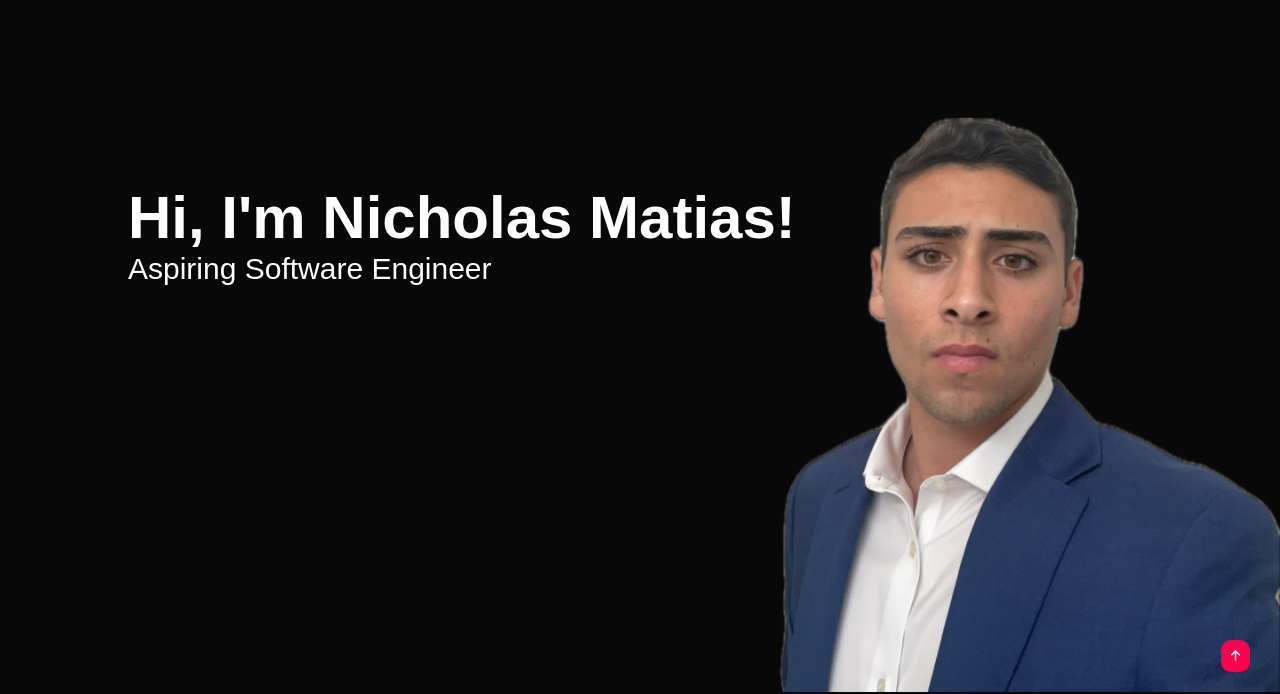
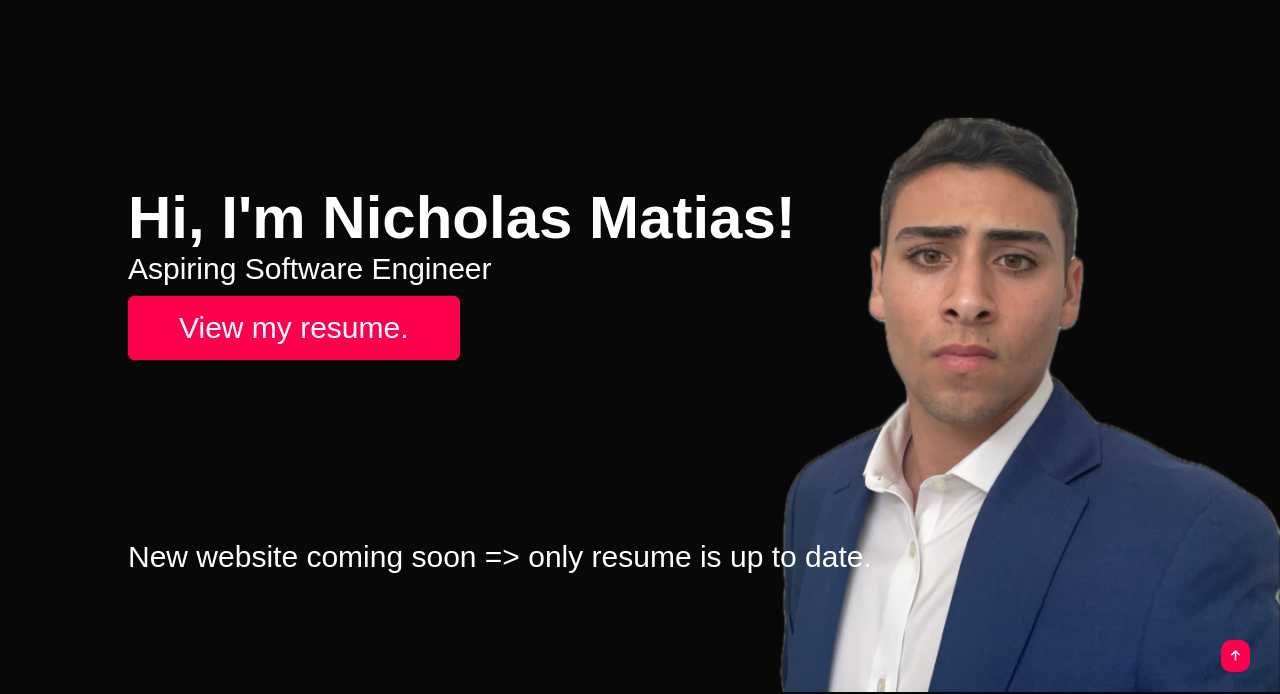
Before and after one commit to NicholasMatias/CBN, a plain HTML site: page index.html in a window 1280 px wide. Shown: the part 108-802 px from the top of the page. Drawn offline with Linux system fonts and the light colour scheme.

Commit message:
Update resume and add resume button to landing page.

```diff
--- a/index.html
+++ b/index.html
@@ -25,6 +25,8 @@
                 <div class="header-text">
                     <h1>Hi, I'm Nicholas Matias!</h1>
                     <p>Aspiring Software Engineer</p>
+                    <a href="Resume/Matias_Nicholas.pdf" title="View my resume..." target="_blank" class="button button2 resume-button">View my resume.</a>
+                    <p class="new-website">New website coming soon => only resume is up to date.</p>
                 </div>
 
             </div>
@@ -44,6 +46,7 @@
                         <p>
                             I’m a sophomore at Texas A&M University studying computer science.  I love all things programming related and I am constantly trying to expand my knowledge. I’m especially passionate about AI/ machine learning and their future applications. Lastly, I aspire to be a software engineer that makes a positive impact on the world through innovative solutions.
                         </p>
+
                         <div class="tab-titles">
                             <p class ="tab-links active-link" onclick="opentab('Skills')">Skills</p>
                             <p class ="tab-links" onclick="opentab('Experience')">Experience</p>
--- a/style.css
+++ b/style.css
@@ -11,6 +11,12 @@ body{
     background: #080808;
     color: #fff;
 
+}
+.resume-button{
+    transform: translateY(-40px);
+}
+.new-website{
+    transform: translateY(90px);
 }
 #header{
     width: 100%;
```
Also changed, not shown: 1 other file.
